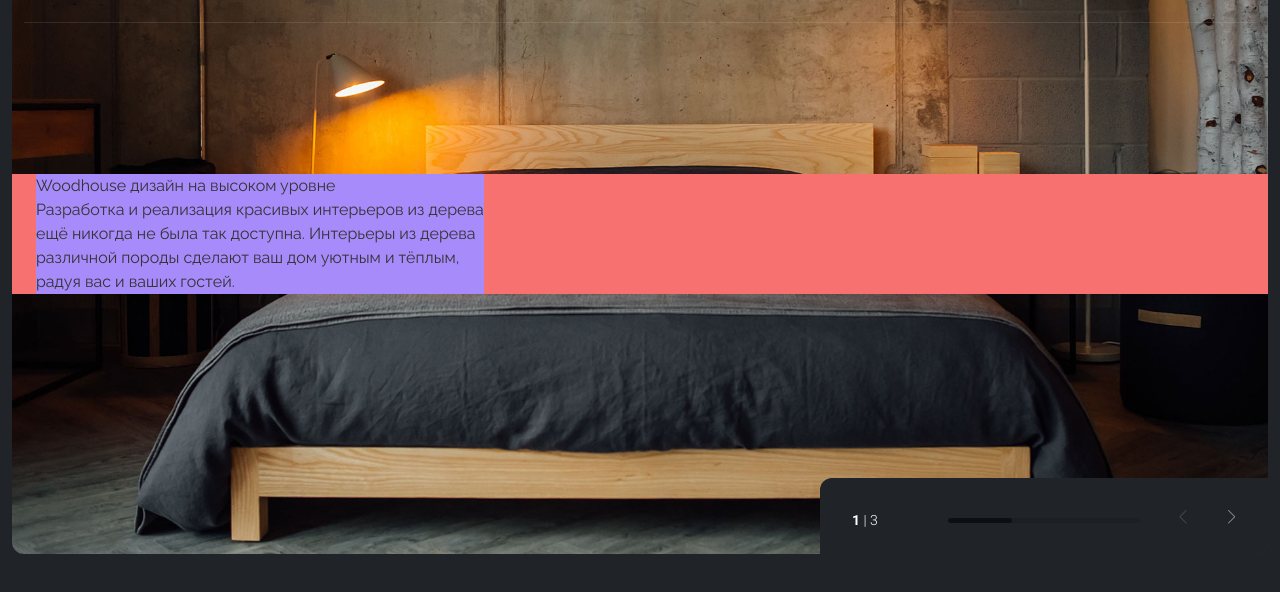
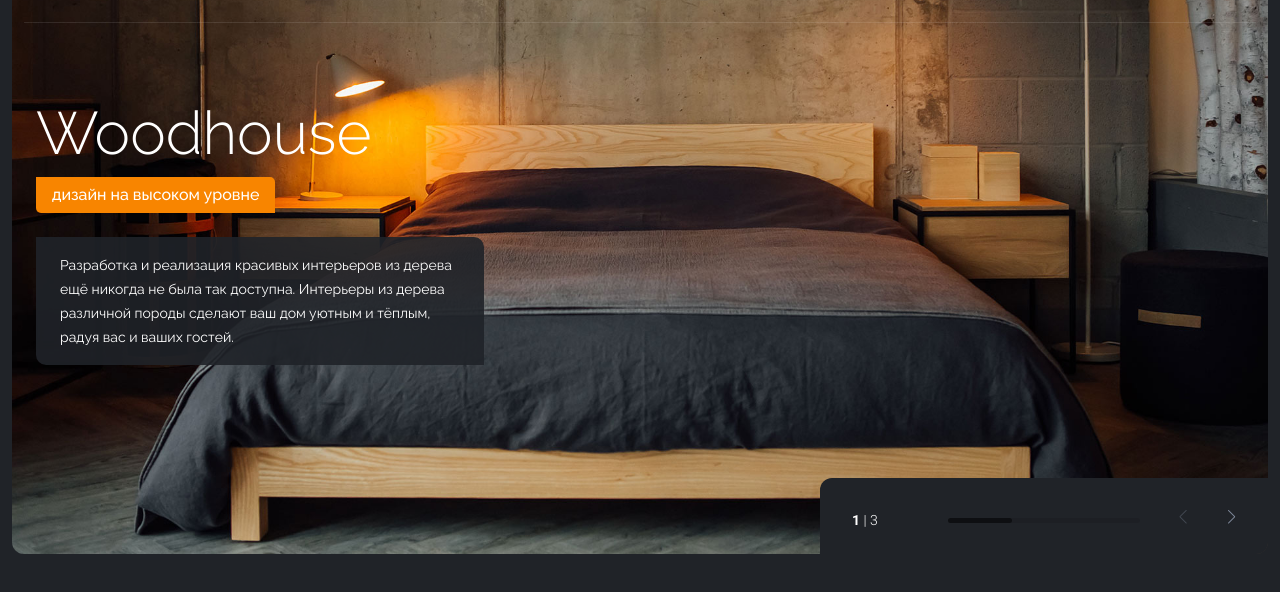
Before and after one commit to nurbolatk/woodtech-landing, a website built with Vite: page index.html in a window 1280 px wide. Shown: the part 98-690 px from the top of the page. Built offline with nearby package versions, Linux system fonts and the light colour scheme; some packages are replaced by stand-ins of ours.

Commit message:
create hero text

```diff
--- a/index.html
+++ b/index.html
@@ -508,13 +508,13 @@
             class="swiper-slide bg-cover bg-center flex items-center"
             style="background-image: url(/images/portfolio/interior-3.jpg)"
           >
-            <div class="bg-red-400 container">
-              <div class="max-w-md bg-violet-400">
-                <h2>
+            <div class="container">
+              <div class="max-w-md text-white">
+                <h2 class="text-6xl font-light">
                   Woodhouse
-                  <span> дизайн на высоком уровне </span>
+                  <span class="block mt-3.5 mb-6 py-[6px] px-4 rounded-brand bg-accent font-medium text-base w-max"> дизайн на высоком уровне </span>
                 </h2>
-                <p>
+                <p class="rounded-brand-lg bg-dark bg-opacity-90 py-4 px-6 text-sm leading-6">
                   Разработка и реализация красивых интерьеров из дерева ещё
                   никогда не была так доступна. Интерьеры из дерева различной
                   породы сделают ваш дом уютным и тёплым, радуя вас и ваших
--- a/src/assets/styles/index.css
+++ b/src/assets/styles/index.css
@@ -4,6 +4,10 @@
 
 .rounded-brand {
   @apply rounded-tr-[5px] rounded-bl-[5px];
+}
+
+.rounded-brand-lg {
+  @apply rounded-tr-[10px] rounded-bl-[10px];
 }
 
 .container {
```
